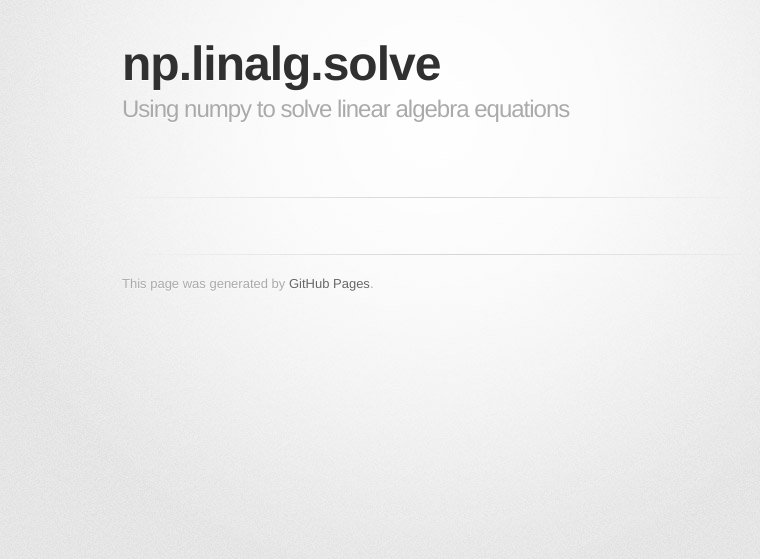
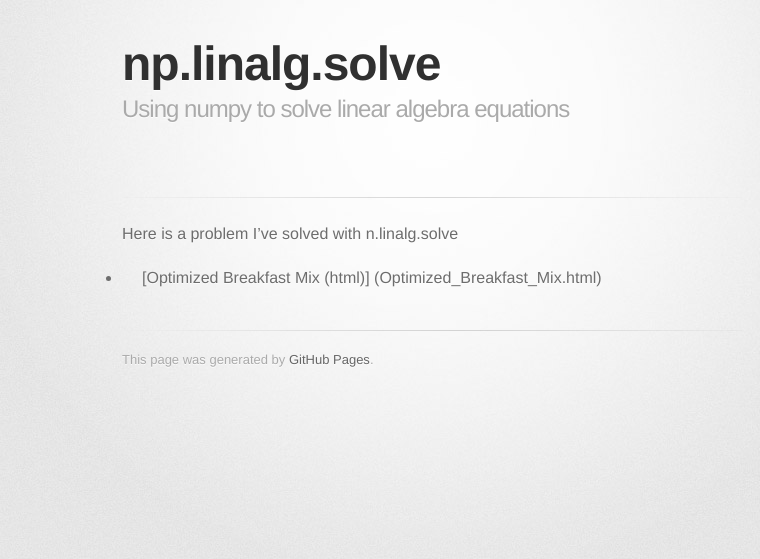
Before and after one commit to WCFord/WCFord.github.io, a Jekyll site: the page built from Week 2/index.md, in a window 1280 px wide. Shown: the top 559 px of the page, without its empty margins (208-968 px from the left). Built offline with Jekyll 4.4.1, drawn with Linux system fonts in a browser that asks for light colours; some web fonts are replaced; our own code applies the rules of GitHub Pages for plain Markdown files.

Commit message:
Update index.md

```diff
--- a/Week 2/index.md
+++ b/Week 2/index.md
@@ -3,3 +3,6 @@ title: np.linalg.solve
 description: Using numpy to solve linear algebra equations
 
 ---
+
+Here is a problem I've solved with n.linalg.solve
+- [Optimized Breakfast Mix (html)] (Optimized_Breakfast_Mix.html)
```
